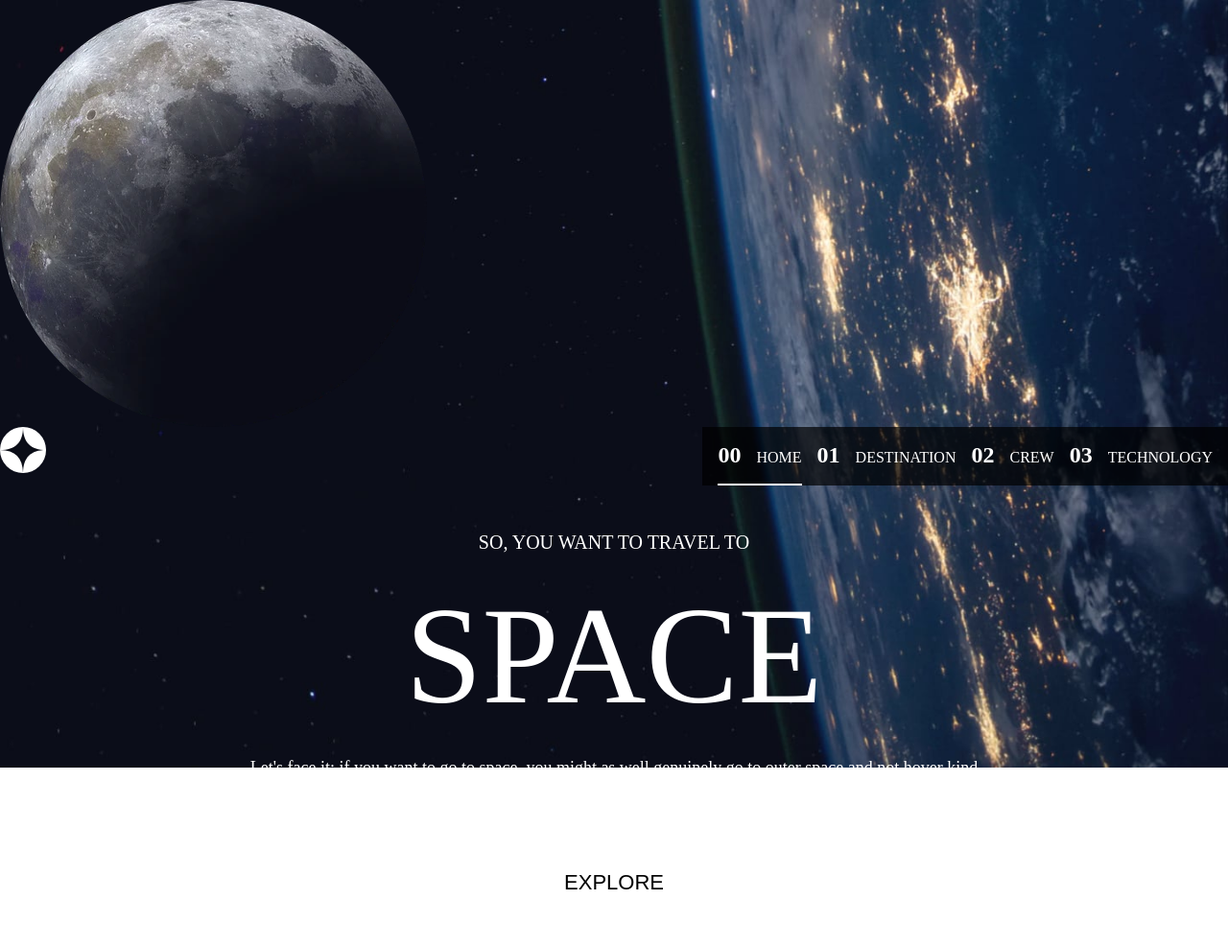
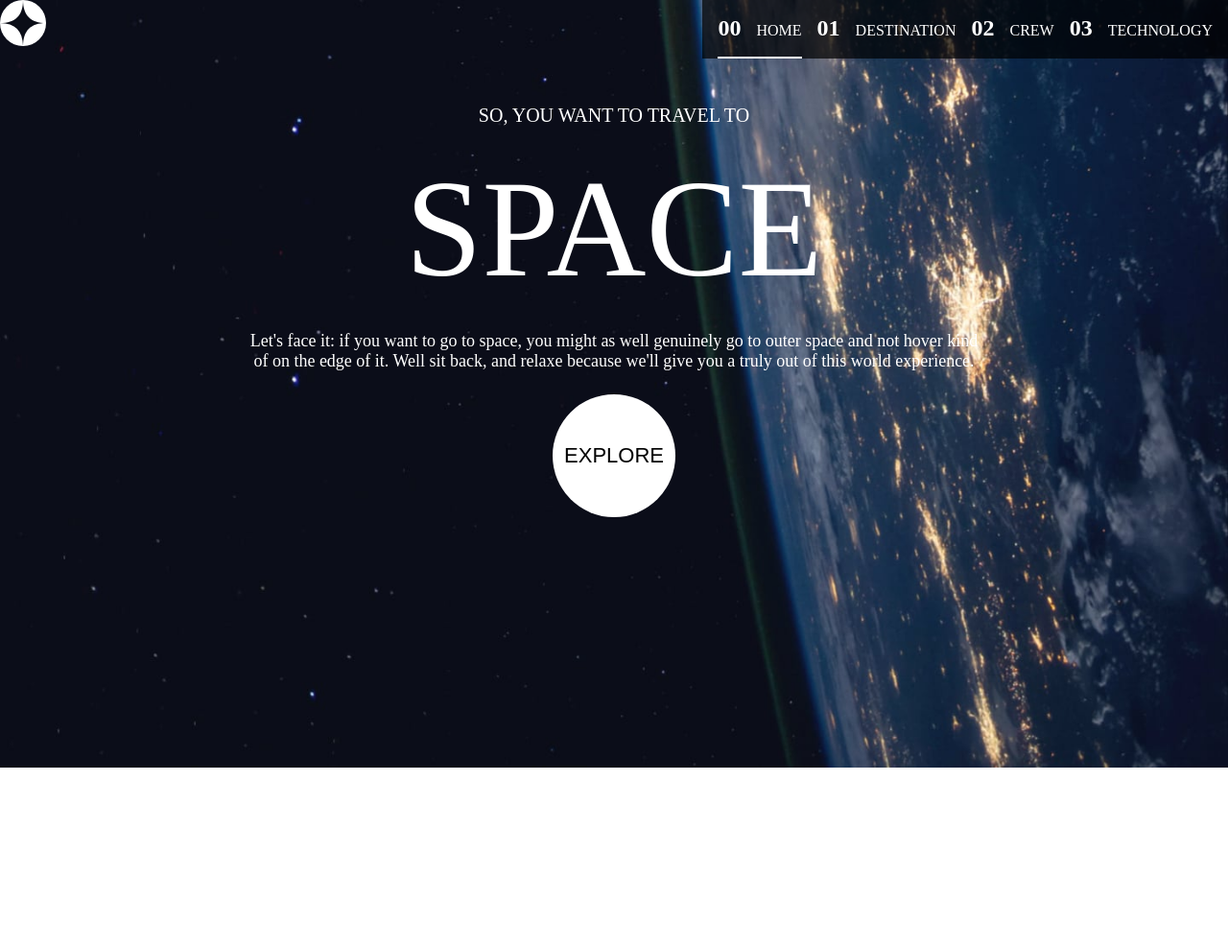
Before and after one commit to pritom-5/space-tourism-landing-page, a plain HTML site: page index.html in a window 1280 px wide. Shown: the whole page at 96% size. After the commit the page ends 800 px from the top, so only its background shows below. Drawn offline with Linux system fonts and the light colour scheme.

Commit message:
Update index.html

```diff
--- a/index.html
+++ b/index.html
@@ -9,7 +9,7 @@
     <script type="module" src="./nav.mjs" defer></script>
   </head>
   <body>
-    <img src="./assets/destination/image-moon.webp"/>
+
 
     <div class="background_image home_bg_image"></div>
 
```
